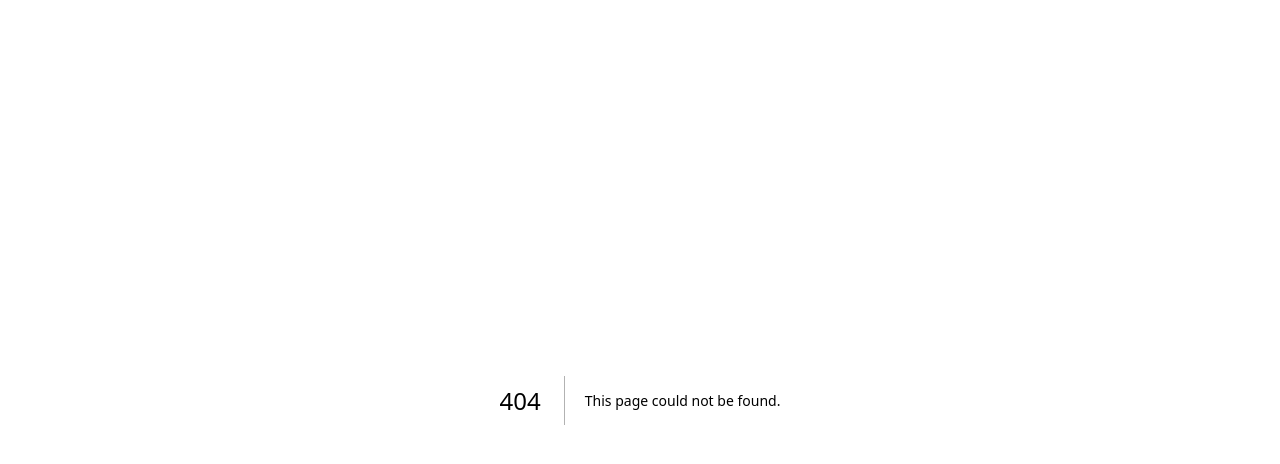
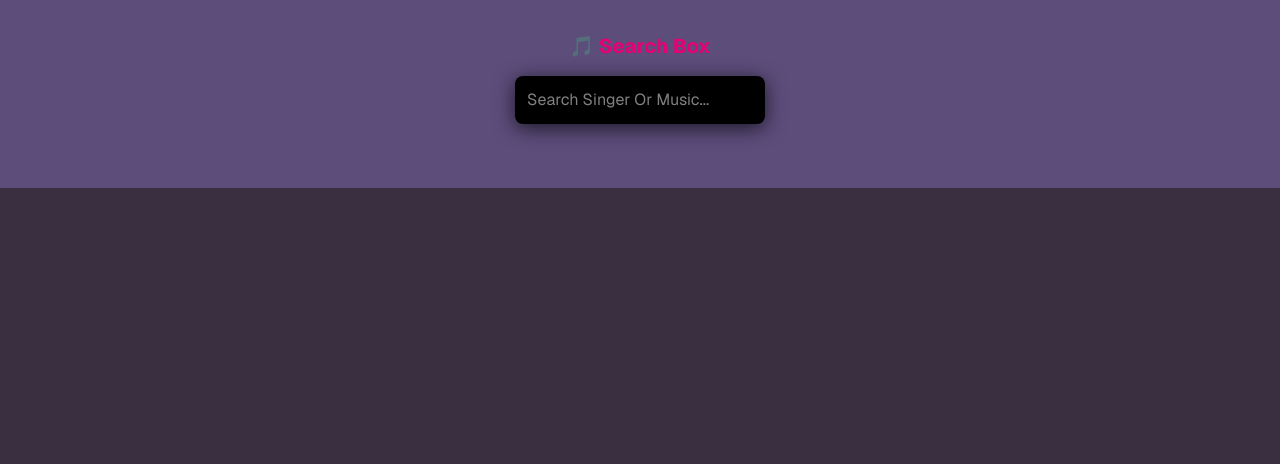
Before and after one commit to Habib2015s/next2, a Next.js app: page /music in a window 1280 px wide. Before the commit this address had no page. Shown: the top 464 px of the page. Built offline with nearby package versions, Linux system fonts and the light colour scheme.

Commit message:
base search box

```diff
--- a/app/About.js
+++ b/app/About.js
@@ -5,14 +5,12 @@ export default function About() {
   return (
     <div id="about" className="bg-pink-700 px-10 py-20 text-white">
       <div className="flex flex-col md:flex-row items-center gap-8">
-        {/* تصویر سمت چپ */}
         <img
           src="https://d10j3mvrs1suex.cloudfront.net/s:bzglfiles/u/623852/4259bfa634e4085f719314f7e9dfae64fcc08505/original/mailing-list-back.jpg/!!/b%3AW1sicmVzaXplIiwyMDAwXSxbIm1heCJdLFsid2UiXV0%3D/meta%3AeyJzcmNCdWNrZXQiOiJiemdsZmlsZXMifQ%3D%3D.jpg"
           alt="about-img"
           className="w-full md:w-1/2 object-cover rounded-lg"
         />
 
-        {/* متن سمت راست */}
         <div className="bg-[#0b1f2e] p-8 rounded-md max-w-xl">
           <h2 className="text-2xl md:text-3xl font-bold mb-4">DESTROY THE HUMANS</h2>
           <h3 className="text-lg font-semibold mb-2">BLACK SIGNAL</h3>
--- a/app/Header.js
+++ b/app/Header.js
@@ -1,4 +1,3 @@
-// components/Header.jsx
 'use client'
 
 import { FontAwesomeIcon } from '@fortawesome/react-fontawesome'
@@ -9,7 +8,7 @@ import React from 'react'
 export default function Header() {
   const menuItems = [
     { label: "HOME", href: "#home" },
-    { label: "MUSIC", href: "#music" },
+    { label: "MUSIC", href: "/music" }, // مسیر جدید
     { label: "TOUR", href: "#tour" },
     { label: "ABOUT", href: "#about" },
   ]
@@ -32,7 +31,17 @@ export default function Header() {
         <h3 className="text-2xl mr-32 font-bold">T KAHN</h3>
 
         <div className="flex items-center gap-10 text-lg">
-          {menuItems.map((item) => (
+          {menuItems.map((item) =>
+            item.label === "MUSIC" ? (
+              <Link key={item.label} href={item.href}>
+                <div className="relative group cursor-pointer transition-all duration-200 hover:scale-110">
+                  <p className="transition-colors duration-200 group-hover:text-pink-400">
+                    {item.label}
+                  </p>
+                  <span className="absolute -top-2 left-1/2 -translate-x-1/2 w-0 h-[2px] bg-pink-500 transition-all duration-300 group-hover:w-full" />
+                </div>
+              </Link>
+            ) : (
               <a
                 key={item.label}
                 href={item.href}
@@ -43,7 +52,8 @@ export default function Header() {
                 </p>
                 <span className="absolute -top-2 left-1/2 -translate-x-1/2 w-0 h-[2px] bg-pink-500 transition-all duration-300 group-hover:w-full" />
               </a>
-          ))}
+            )
+          )}
 
           <Link href="/login">
             <button className="relative group flex items-center gap-2 cursor-pointer transition-all duration-200 hover:scale-110 hover:text-pink-400">
@@ -55,7 +65,7 @@ export default function Header() {
         </div>
       </div>
 
-      {/* محتوا وسط صفحه */}
+      {/* محتوای وسط */}
       <div className="flex flex-col justify-center items-start ml-96 h-full gap-8 px-4">
         <img
           src="https://d10j3mvrs1suex.cloudfront.net/s:bzglfiles/u/623852/5a306c1a3a97ec60574529e55ae12e655bc872e0/original/bs-logo-2022-flat-72.png/!!/meta%3AeyJzcmNCdWNrZXQiOiJiemdsZmlsZXMifQ%3D%3D.png"
--- /dev/null
+++ b/app/music/page.js
@@ -0,0 +1,81 @@
+"use client"
+import React, { useEffect, useState } from "react"
+import { motion, AnimatePresence } from "framer-motion"
+
+let debounceTimeout;
+
+export default function Page() {
+  const [query, setQuery] = useState("")
+  const [tracks, setTracks] = useState([])
+  const [loading, setLoading] = useState(false)
+
+  useEffect(() => {
+    if (!query) {
+      setTracks([])
+      return
+    }
+
+    clearTimeout(debounceTimeout)
+    debounceTimeout = setTimeout(() => {
+      fetchTracks(query)
+    }, 600)
+
+    return () => clearTimeout(debounceTimeout)
+  }, [query])
+
+  const fetchTracks = async (searchText) => {
+    setLoading(true)
+    try {
+      const res = await fetch(`/api/search?q=${encodeURIComponent(searchText)}`)
+      const data = await res.json()
+      setTracks(data.data || [])
+    } catch (e) {
+      console.error("Failed to fetch:", e)
+    }
+    setLoading(false)
+  }
+
+  return (
+    <div className="min-h-screen bg-[#392F40]">
+      <main className="bg-[#5C4D7B] flex flex-col justify-center items-center py-8 px-4 font-sans">
+        <h1 className="text-pink-600 font-bold text-xl animate-fadeDown mb-4">
+          🎵 Search Box
+        </h1>
+
+        <input
+          className="bg-black text-white rounded-lg animate-fadeDown p-3 focus:outline-none mb-4 transition-shadow shadow-lg focus:shadow-2xl"
+          value={query}
+          onChange={(e) => setQuery(e.target.value)}
+          placeholder="Search Singer Or Music..."
+          style={{
+            minWidth: "250px",
+            boxShadow: "0 4px 20px rgba(0,0,0,0.7)",
+          }}
+        />
+
+        {loading && <p className="text-white">در حال جستجو...</p>}
+
+        {/* لیست نتایج با انیمیشن Framer Motion */}
+        <ul className="w-full max-w-xl mt-4 space-y-4">
+          <AnimatePresence>
+            {tracks.map((track) => (
+              <motion.li
+                key={track.id}
+                initial={{ opacity: 0, y: 20 }}
+                animate={{ opacity: 1, y: 0 }}
+                exit={{ opacity: 0, y: -20 }}
+                transition={{ duration: 0.4 }}
+                className="bg-white/10 p-4 rounded-md backdrop-blur-md text-white"
+              >
+                <strong>{track.title}</strong> - {track.artist?.name}
+                <div className="mt-2">
+                  <audio controls src={track.preview} className="w-full" />
+                </div>
+              </motion.li>
+            ))}
+          </AnimatePresence>
+        </ul>
+      </main>
+    </div>
+  )
+}
--- a/app/page.js
+++ b/app/page.js
@@ -1,62 +1,13 @@
 "use client"
-import { useState, useEffect } from "react";
 import HomePage from "./HomePage"
-let debounceTimeout;
 
 export default function Home() {
-  const [query, setQuery] = useState("");
-  const [tracks, setTracks] = useState([]);
-  const [loading, setLoading] = useState(false);
 
-  useEffect(() => {
-    if (!query) {
-      setTracks([]);
-      return;
-    }
-
-    clearTimeout(debounceTimeout);
-    debounceTimeout = setTimeout(() => {
-      fetchTracks(query);
-    }, 600); // صبر می‌کنیم تا کاربر تایپش تموم بشه
-
-    return () => clearTimeout(debounceTimeout);
-  }, [query]);
-
-  const fetchTracks = async (searchText) => {
-    setLoading(true);
-    try {
-      const res = await fetch(`/api/search?q=${encodeURIComponent(searchText)}`);
-      const data = await res.json();
-      setTracks(data.data || []);
-    } catch (e) {
-      console.error("Failed to fetch:", e);
-    }
-    setLoading(false);
-  };
 
   return (
     <div>
       <HomePage/>
     </div>
-    // <main style={{ padding: "2rem", fontFamily: "sans-serif" }}>
-    //   <h1>🎵 جستجوی آهنگ</h1>
-    //   <input
-    //     value={query}
-    //     onChange={(e) => setQuery(e.target.value)}
-    //     placeholder="نام خواننده یا آهنگ..."
-    //     style={{ padding: "0.5rem", marginRight: "0.5rem", minWidth: "250px" }}
-    //     />
-    //   {loading && <p>در حال جستجو...</p>}
-    //   <ul style={{ listStyle: "none", padding: 0 }}>
-    //     {tracks.map((track) => (
-    //       <li key={track.id} style={{ marginTop: "1rem", borderBottom: "1px solid #ddd", paddingBottom: "1rem" }}>
-    //         <strong>{track.title}</strong> - {track.artist?.name}
-    //         <div>
-    //           <audio controls src={track.preview}></audio>
-    //         </div>
-    //       </li>
-    //     ))}
-    //   </ul>
-    // </main>
+
   );
 }
--- a/package.json
+++ b/package.json
@@ -14,6 +14,7 @@
     "@fortawesome/free-regular-svg-icons": "^7.0.0",
     "@fortawesome/free-solid-svg-icons": "^7.0.0",
     "@fortawesome/react-fontawesome": "^0.2.3",
+    "framer-motion": "^12.23.11",
     "next": "^15.4.1",
     "react": "^19.1.0",
     "react-dom": "^19.1.0"
```
Also changed, not shown: 1 other file (tests, documents, lock files or other folders). Lines whose indentation alone changed are shown as unchanged.
